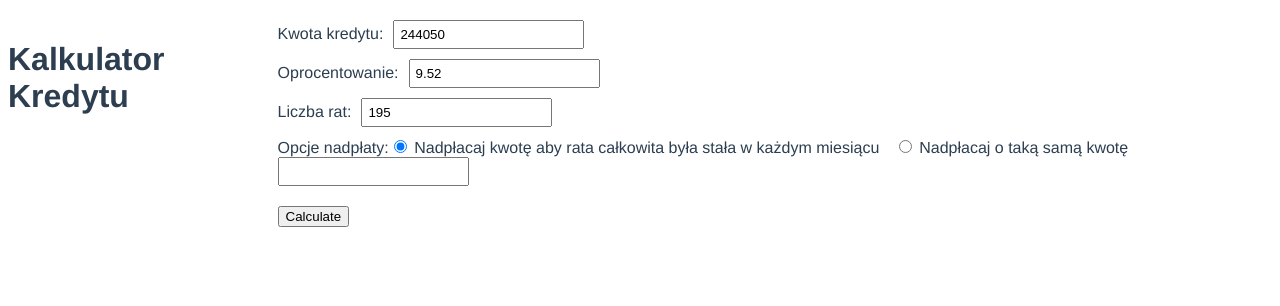
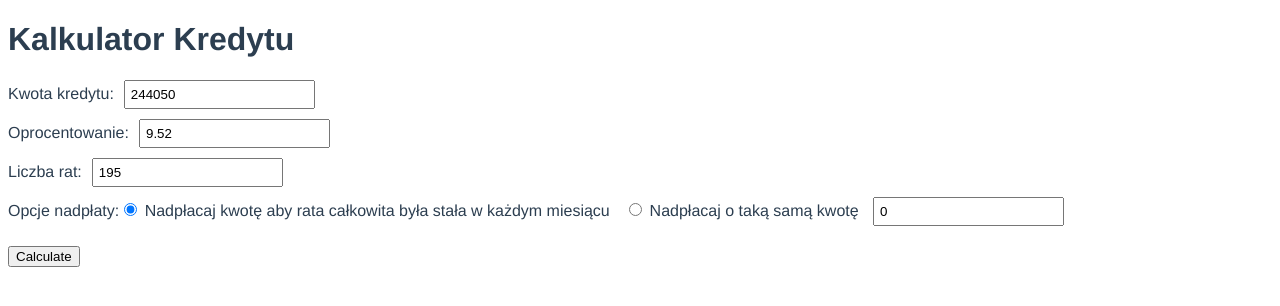
Before and after one commit to jaros2/mortageCalculator, a Vue app: page / in a window 1280 px wide. Shown: the top 306 px of the page. Built offline with nearby package versions, Linux system fonts and the light colour scheme.

Commit message:
before adding totals

```diff
--- a/src/App.vue
+++ b/src/App.vue
@@ -17,20 +17,21 @@
       </div>
       <div class="form-group">
         <span class="op-options">Opcje nadpłaty:</span>
-        <input type="radio" name="OverpayOptions" id="variableOverpay" value="variablOp" checked>
+        <input type="radio" name="OverpayOptions" id="variableOverpay" v-model="opType" value="variableOp">
         <label class="form-check-label" for="variableOverpay">
           Nadpłacaj kwotę aby rata całkowita była stała w każdym miesiącu
         </label>
 
-        <input type="radio" name="OverpayOptions" id="fixedOverpay" value="fixedOp">
+        <input type="radio" name="OverpayOptions" id="fixedOverpay" v-model="opType" value="fixedOp">
         <label class="form-check-label" for="fixedOverpay">
           Nadpłacaj o taką samą kwotę
         </label>
-        <input type="number" id="op-amount" name="op-amount">
+        <input type="number" id="op-amount" v-model="opAmount" name="op-amount">
       </div>
       <button type="submit">Calculate</button>
     </form>
     <div v-if="showTable">
+      <section>
         <table>
           <thead>
             <tr>
@@ -49,20 +50,22 @@
               <td>{{ payment.interestPayment }}</td>
               <td>{{ payment.principalPayment }}</td>
               <td> <input type="number" :name="'OP' + payment.paymentNumber" :value="payment.overpayment"
-                @change="modifyOverpayments($event)"> </td>
+                  @change="modifyoverPayments($event)"> </td>
               <td>{{ payment.balance }}</td>
             </tr>
           </tbody>
         </table>
+      </section>
+
+      <section>
+        <p>Całkowite odsetki: <span class="totalInterest">{{  }}</span></p>
+      </section>
     </div>
 
   </div>
 </template>
 
 <script>
-import { calculatePayments, calculateMothlyPayment } from './calculatePayments.js'
-
-
 export default {
   name: 'App',
   data() {
@@ -72,24 +75,68 @@ export default {
       interestRate: 9.52,
       remainingPayments: 195,
       payments: [],
-      overpayments: {}
+      overPayments: {},
+      opAmount: 0,
+      opType: "variableOp"
 
     }
   },
   methods: {
     onSubmit() {
-      this.payments = calculatePayments(this.loanAmount, this.interestRate, this.remainingPayments, this.overpayments)
+      this.overPayments = {}
+      this.payments = this.calculatePayments()
     },
-    modifyOverpayments(event) {
-      this.overpayments[event.target.name] = event.target.value;
-      this.payments = calculatePayments(this.loanAmount, this.interestRate, this.remainingPayments, this.overpayments)
+    modifyoverPayments(event) {
+      this.overPayments[event.target.name] = event.target.value;
+      this.payments = this.calculatePayments()
+    },
+    calculatePayments() {
+      const monthlyInterestRate = this.interestRate / 1200;
 
+      const payments = [];
+
+      let loanAmount = this.loanAmount;
+      let remainingPayments = this.remainingPayments;
+
+      for (let i = 1; i <= this.remainingPayments; i++) {
+        const monthlyPayment = loanAmount * monthlyInterestRate / (1 - Math.pow(1 + monthlyInterestRate, -(remainingPayments - i + 1)));
+        const interestPayment = loanAmount * monthlyInterestRate;
+        const principalPayment = monthlyPayment - interestPayment;
+
+        let overpayment;
+        //calculate overpayment using user selected options
+        if (this.opType == "variableOp") {
+          overpayment = this.opAmount - monthlyPayment
+        } else if (this.opType == "fixedOp") {
+          overpayment = this.opAmount
+        }
+        if (this.overPayments !== undefined) {
+          overpayment = Number(this.overPayments['OP' + i]) || overpayment
+        }
+
+        const balance = loanAmount - principalPayment - overpayment;
+        const payment = {
+          paymentNumber: i,
+          paymentAmount: monthlyPayment.toFixed(2),
+          interestPayment: interestPayment.toFixed(2),
+          principalPayment: principalPayment.toFixed(2),
+          overpayment: overpayment.toFixed(2),
+          balance: balance.toFixed(2)
+        };
+        payments.push(payment);
+        loanAmount = balance;
+        if (loanAmount < 0) { break }
+
+      }
+
+      return payments;
     }
 
 
   },
   computed: {
-    showTable() { return this.payments.length > 0 }
+    showTable() { return this.payments.length > 0 },
+    totalInterest() { return payments.map(item => item.interestPayment).reduce((prev, next) => prev + next);}
   }
 
 }
@@ -105,25 +152,20 @@ export default {
   margin-top: 20px;
 }
 
-form {
-  display: flex;
-  flex-direction: column;
-  align-items: flex-start;
-}
 
 div {
-  display: flex;
-  flex-direction: row;
+
   margin-bottom: 10px;
 }
 
 label {
   margin-right: 10px;
-  width: 100px; /* Set the width of the labels to the same value */
+  width: 100px;
+  /* Set the width of the labels to the same value */
 }
 
 input {
-  flex: 1; /* Make the input fill the remaining space */
+
   padding: 5px;
 }
 
```
Lines whose indentation alone changed are shown as unchanged.
